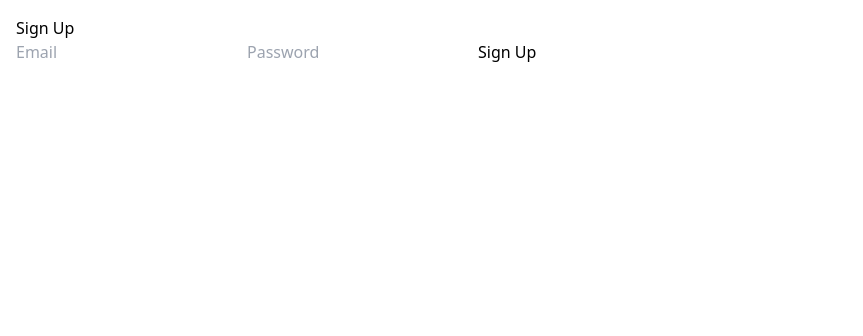
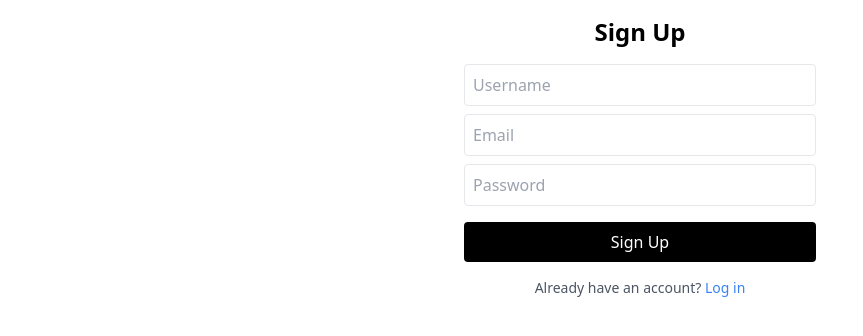
Before and after one commit to MonsterGamerz/pixora, a React (Vite) app: page /signup in a window 1280 px wide. Shown: the top 336 px of the page, without its empty margins (0-863 px from the left). Built offline with nearby package versions, Linux system fonts and the light colour scheme; no server answers.

Commit message:
Update Signup.jsx

```diff
--- a/src/pages/Signup.jsx
+++ b/src/pages/Signup.jsx
@@ -1,26 +1,77 @@
-import { useState } from 'react';
-import { createUserWithEmailAndPassword } from 'firebase/auth';
-import { auth } from '../firebase';
+// src/pages/Signup.jsx
+import React, { useState } from "react";
+import { auth, db } from "../firebase";
+import { createUserWithEmailAndPassword } from "firebase/auth";
+import { doc, setDoc } from "firebase/firestore";
+import { useNavigate, Link } from "react-router-dom";
 
 export default function Signup() {
-  const [email, setEmail] = useState('');
-  const [password, setPassword] = useState('');
+  const [email, setEmail] = useState("");
+  const [username, setUsername] = useState("");
+  const [password, setPassword] = useState("");
+  const navigate = useNavigate();
 
-  const signup = async () => {
+  const handleSignup = async (e) => {
+    e.preventDefault();
     try {
-      await createUserWithEmailAndPassword(auth, email, password);
-      alert("Signed up!");
+      const userCredential = await createUserWithEmailAndPassword(
+        auth,
+        email,
+        password
+      );
+      const user = userCredential.user;
+
+      await setDoc(doc(db, "users", user.uid), {
+        email,
+        username,
+        createdAt: new Date(),
+        followers: [],
+        following: [],
+      });
+
+      navigate("/");
     } catch (err) {
       alert(err.message);
     }
   };
 
   return (
-    <div className="p-4">
-      <h2>Sign Up</h2>
-      <input value={email} onChange={e => setEmail(e.target.value)} placeholder="Email" />
-      <input value={password} onChange={e => setPassword(e.target.value)} placeholder="Password" type="password" />
-      <button onClick={signup}>Sign Up</button>
-    </div>
+    <form onSubmit={handleSignup} className="p-4 max-w-sm mx-auto text-center">
+      <h2 className="text-2xl font-bold mb-4">Sign Up</h2>
+      <input
+        type="text"
+        placeholder="Username"
+        required
+        value={username}
+        onChange={(e) => setUsername(e.target.value)}
+        className="mb-2 w-full p-2 border rounded"
+      />
+      <input
+        type="email"
+        placeholder="Email"
+        required
+        value={email}
+        onChange={(e) => setEmail(e.target.value)}
+        className="mb-2 w-full p-2 border rounded"
+      />
+      <input
+        type="password"
+        placeholder="Password"
+        required
+        value={password}
+        onChange={(e) => setPassword(e.target.value)}
+        className="mb-4 w-full p-2 border rounded"
+      />
+      <button type="submit" className="w-full bg-black text-white py-2 rounded">
+        Sign Up
+      </button>
+
+      <p className="mt-4 text-sm text-gray-600">
+        Already have an account?{" "}
+        <Link to="/login" className="text-blue-500 hover:underline">
+          Log in
+        </Link>
+      </p>
+    </form>
   );
 }
```
